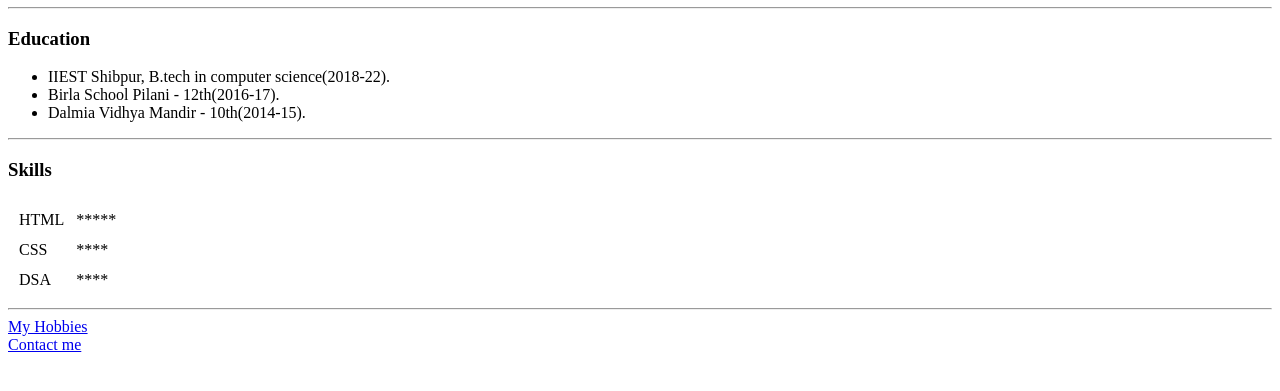
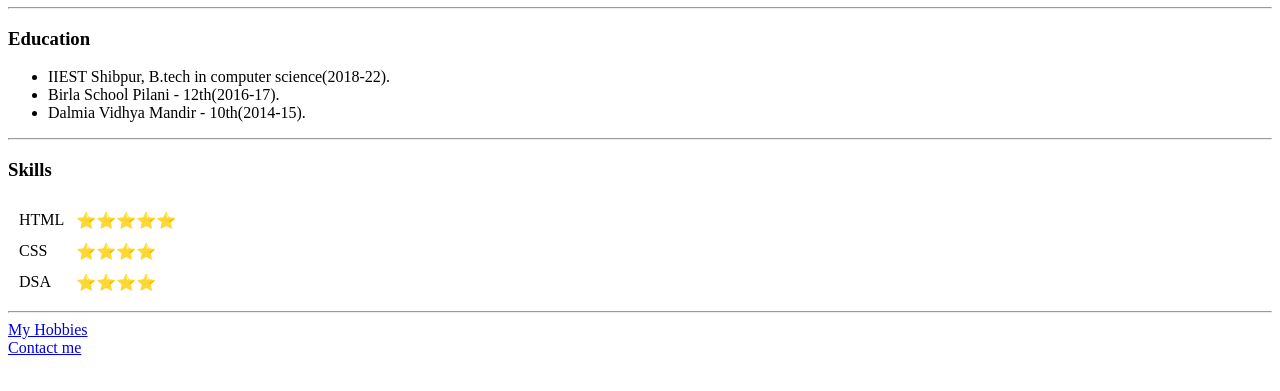
Before and after one commit to agod22/CV, a plain HTML site: page index.html in a window 1280 px wide. Shown: the part 351-742 px from the top of the page. Drawn offline with Linux system fonts and the light colour scheme.

Commit message:
Update index.html

```diff
--- a/index.html
+++ b/index.html
@@ -37,15 +37,15 @@
     <table cellspacing="10">
       <tr>
         <td>HTML</td>
-        <td>*****</td>
+        <td>⭐⭐⭐⭐⭐</td>
       </tr>
       <tr>
         <td>CSS</td>
-        <td>****</td>
+        <td>⭐⭐⭐⭐</td>
       </tr>
       <tr>
         <td>DSA</td>
-        <td>****</td>
+        <td>⭐⭐⭐⭐</td>
       </tr>
     </table>
     <hr>
```
